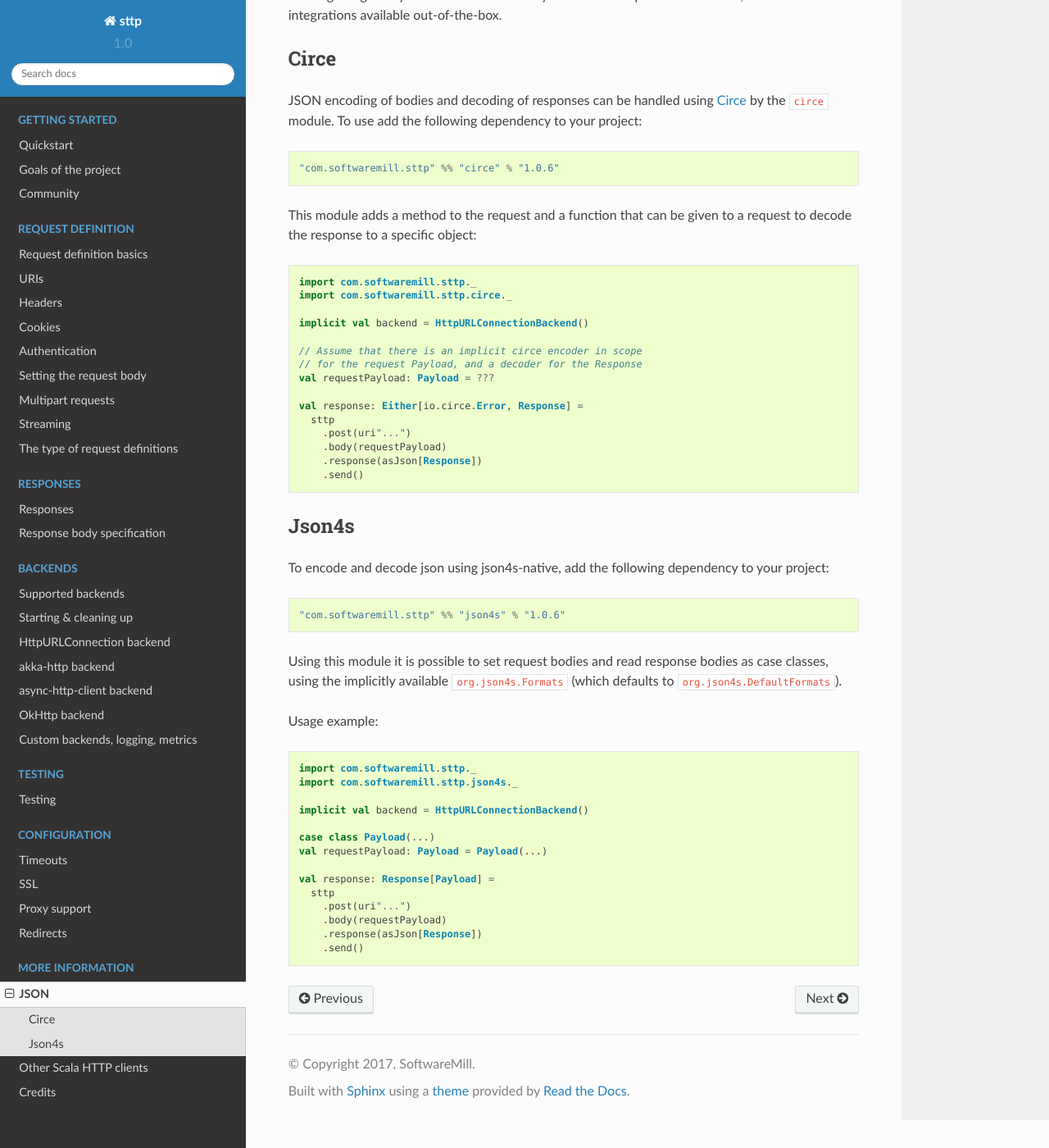
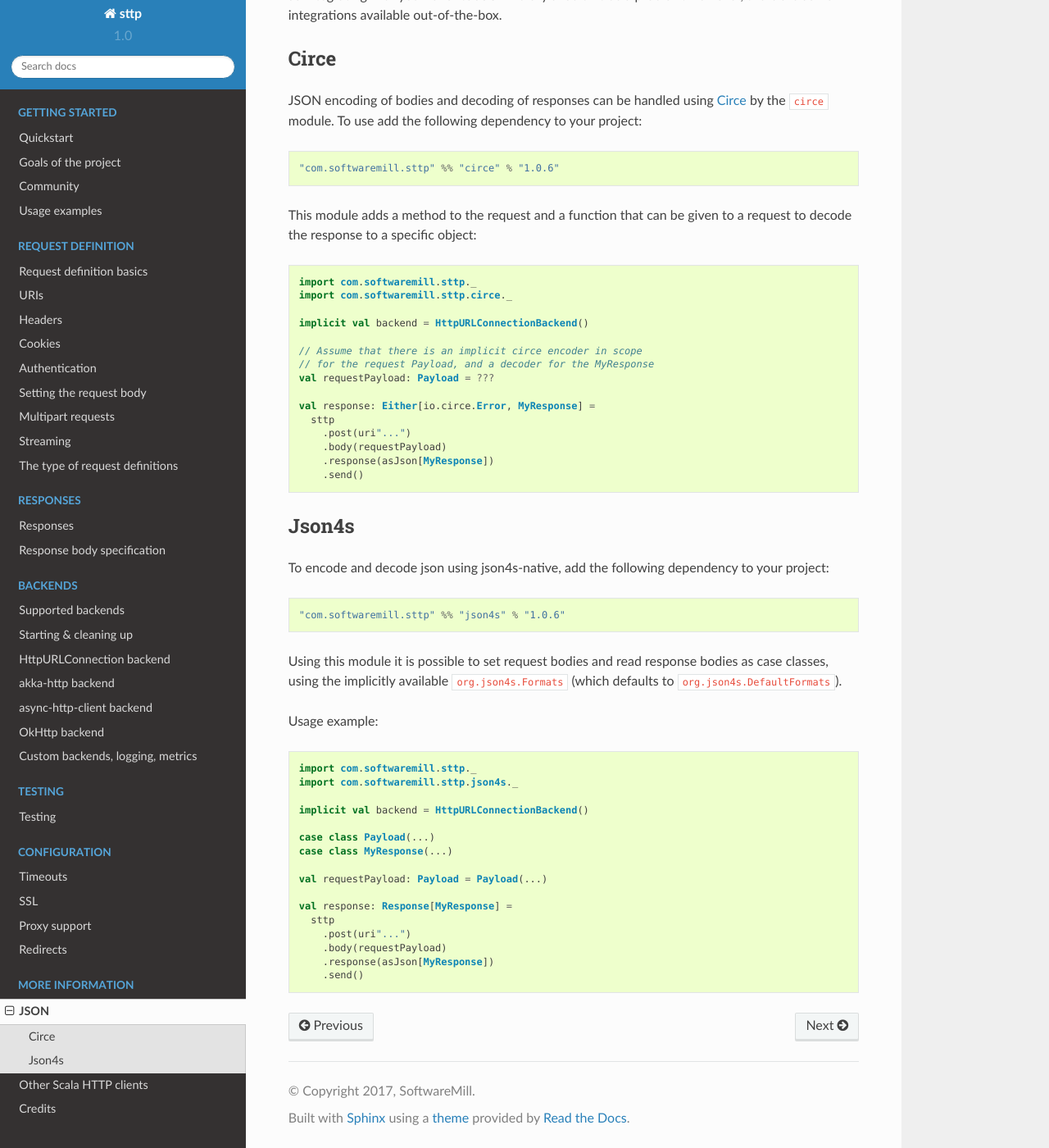
Before and after one commit to softwaremill/sttp, a Sphinx documentation site: the page built from docs/json.rst, in a window 1280 px wide and 1400 px high, scrolled down 225 px. Shown: the whole window at 82% size. Built offline with Sphinx 7.4.7 and the Read the Docs theme 2.0.0, drawn with Linux system fonts in a browser that asks for light colours.

Commit message:
Docs: usage examples

```diff
--- a/docs/index.rst
+++ b/docs/index.rst
@@ -25,7 +25,7 @@
   // response.unsafeBody: by default read into a String
   println(response.unsafeBody)
 
-For more details, explore the subjects below!
+For more examples, see the :ref:`usage examples <usage_examples>` section. Or explore the features in detail:
 
 .. toctree::
    :maxdepth: 2
@@ -34,6 +34,7 @@
    quickstart
    goals
    community
+   examples
 
 .. toctree::
    :maxdepth: 2
--- a/docs/json.rst
+++ b/docs/json.rst
@@ -20,14 +20,14 @@
   implicit val backend = HttpURLConnectionBackend()
 
   // Assume that there is an implicit circe encoder in scope
-  // for the request Payload, and a decoder for the Response
+  // for the request Payload, and a decoder for the MyResponse
   val requestPayload: Payload = ???
 
-  val response: Either[io.circe.Error, Response] =
+  val response: Either[io.circe.Error, MyResponse] =
     sttp
       .post(uri"...")
       .body(requestPayload)
-      .response(asJson[Response])
+      .response(asJson[MyResponse])
       .send()
 
 Json4s
@@ -47,11 +47,13 @@
   implicit val backend = HttpURLConnectionBackend()
 
   case class Payload(...)
+  case class MyResponse(...)
+
   val requestPayload: Payload = Payload(...)
 
-  val response: Response[Payload] =
+  val response: Response[MyResponse] =
     sttp
       .post(uri"...")
       .body(requestPayload)
-      .response(asJson[Response])
+      .response(asJson[MyResponse])
       .send()
```
Also changed, not shown: docs/examples.rst (added, +96 -0 lines).
